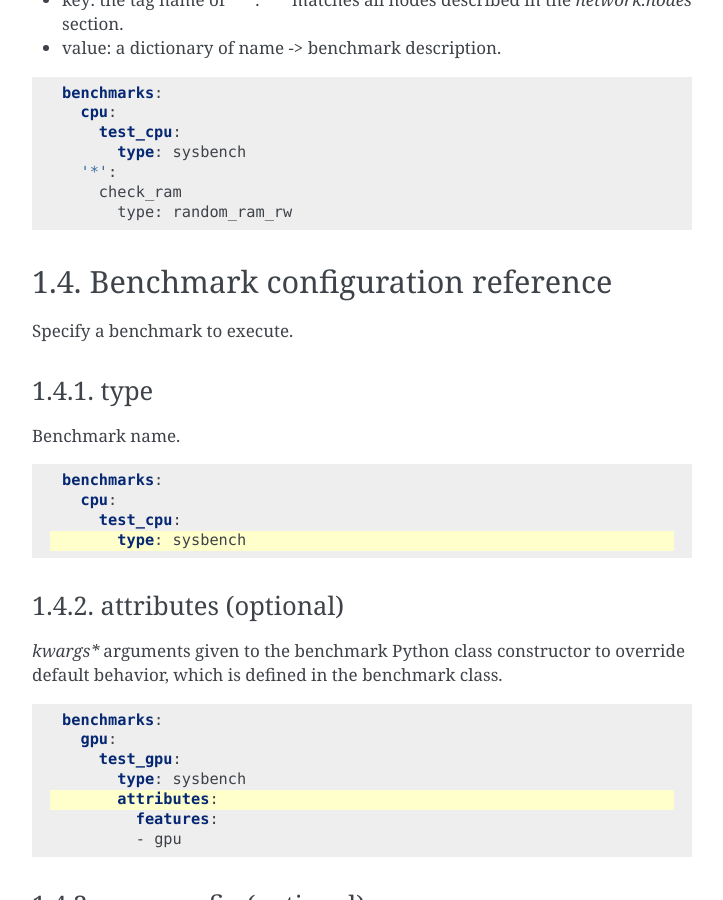
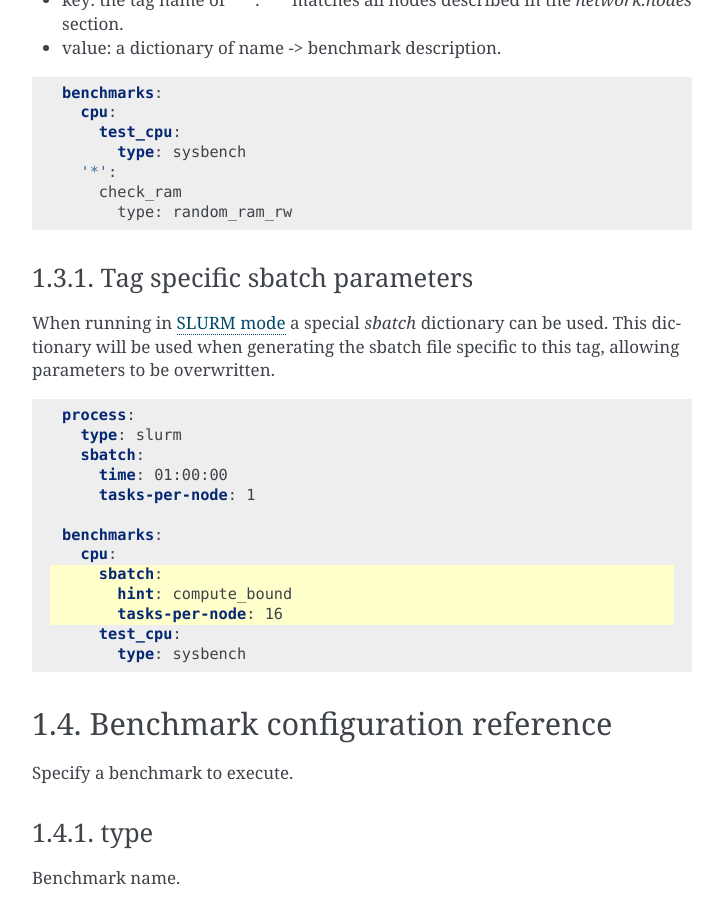
Before and after one commit to BlueBrain/hpcbench, a Sphinx documentation site: the page built from docs/campaign.rst, in a window 1280 px wide and 900 px high, scrolled down 3441 px. Shown: the whole window, without its empty margins (388-1111 px from the left). Built offline with Sphinx 7.4.7, drawn with Linux system fonts in a browser that asks for light colours; some of the changed text lies outside the part shown.

Commit message:
Added special sbatch name under benchmark tags
This `sbatch` name is ignored in the benchmarks but read by the SbatchDriver
to generate tag specific sbatch files, allowing global configurations to be
overwritten per tag.

```diff
--- a/docs/campaign.rst
+++ b/docs/campaign.rst
@@ -183,6 +183,30 @@ on every tag.
     '*':
       check_ram
         type: random_ram_rw
+
+Tag specific sbatch parameters
+~~~~~~~~~~~~~~~~~~~~~~~~~~~~~~
+
+When running in :ref:`SLURM mode<process-type>` a special `sbatch` dictionary can be used.
+This dictionary will be used when generating the sbatch file specific to this tag, allowing
+parameters to be overwritten.
+
+.. code-block:: yaml
+  :emphasize-lines: 9-11
+
+  process:
+    type: slurm
+    sbatch:
+      time: 01:00:00
+      tasks-per-node: 1
+
+  benchmarks:
+    cpu:
+      sbatch:
+        hint: compute_bound
+        tasks-per-node: 16
+      test_cpu:
+        type: sysbench
 
 Benchmark configuration reference
 ---------------------------------
@@ -406,6 +430,9 @@ Process configuration reference
 -------------------------------
 This section specifies how ``ben-sh`` execute the benchmark commands.
 
+
+.. _process-type:
+
 type (optional)
 ~~~~~~~~~~~~~~~
 A string indicating the execution layer. Possible values are:
```
Also changed, not shown: 6 other files.
